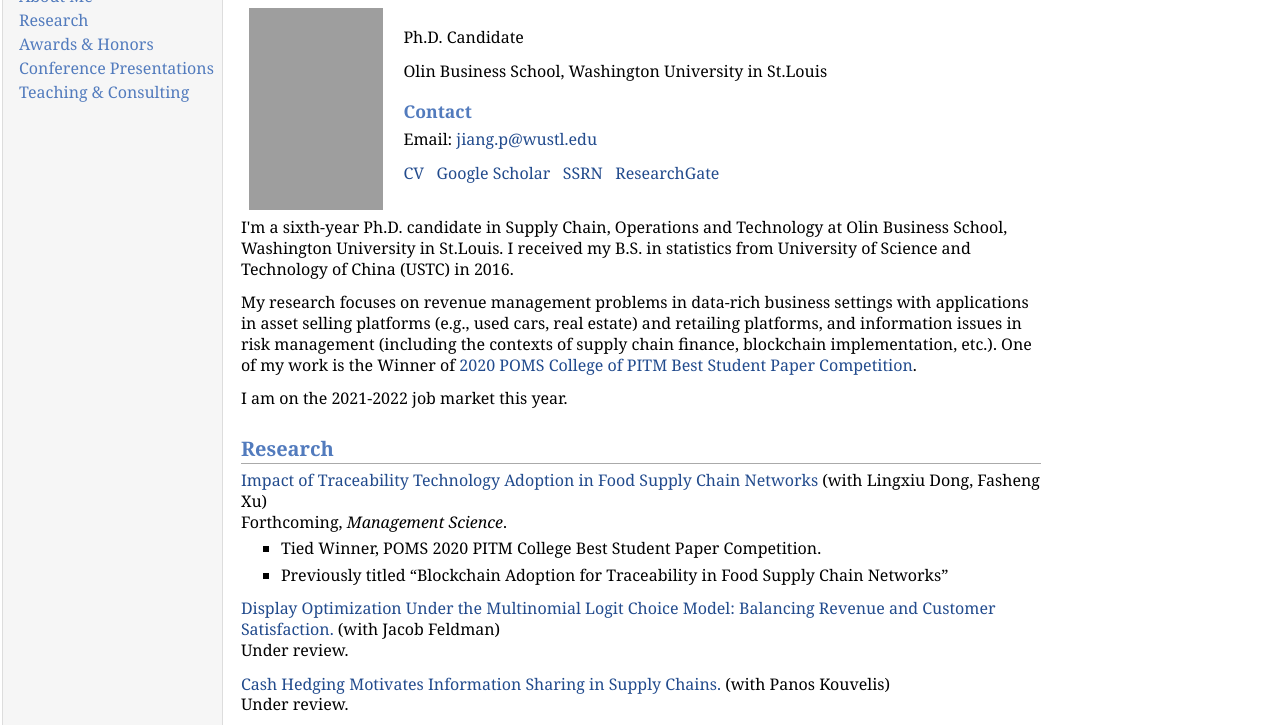
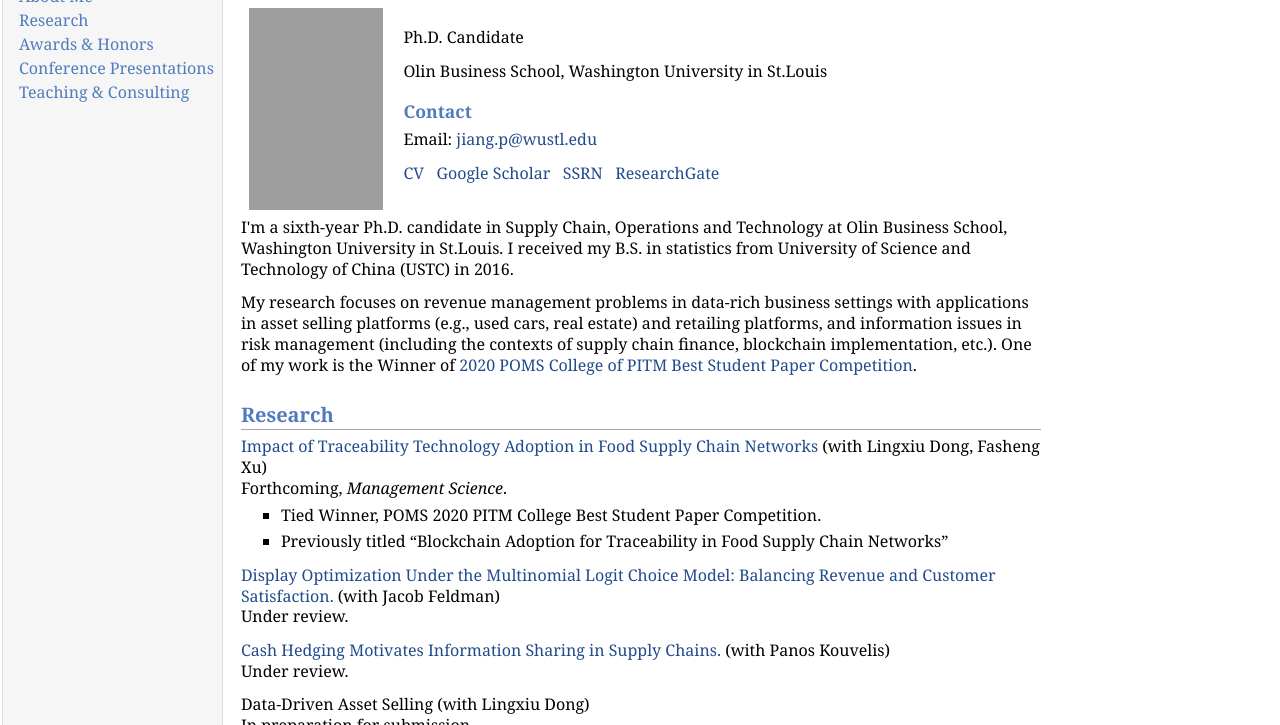
Before and after one commit to jiang-puping/jiang-puping.github.io, a plain HTML site: page index.html in a window 1280 px wide. Shown: the part 68-793 px from the top of the page. Drawn offline with Linux system fonts and the light colour scheme; grey boxes are pictures that could not be loaded.

Commit message:
mywebsite

```diff
--- a/index.html
+++ b/index.html
@@ -48,8 +48,6 @@ I received my B.S. in statistics from University of Science and Technology of Ch
 </p>
 <p>My research focuses on revenue management problems in data-rich business settings with applications in asset selling platforms (e.g., used cars, real estate) and retailing platforms, and information issues in risk management (including the contexts of supply chain finance, blockchain implementation, etc.).
 One of my work is the Winner of <a href="https://www.poms.org/2019/12/2020_pitm_student_paper_compet.html" target=&ldquo;blank&rdquo;>2020 POMS College of PITM Best Student Paper Competition</a>.
-</p>
-<p>I am on the 2021-2022 job market this year.
 </p>
 <p><a name="research"></a>
 </p>
```
Also changed, not shown: 2 other files.
